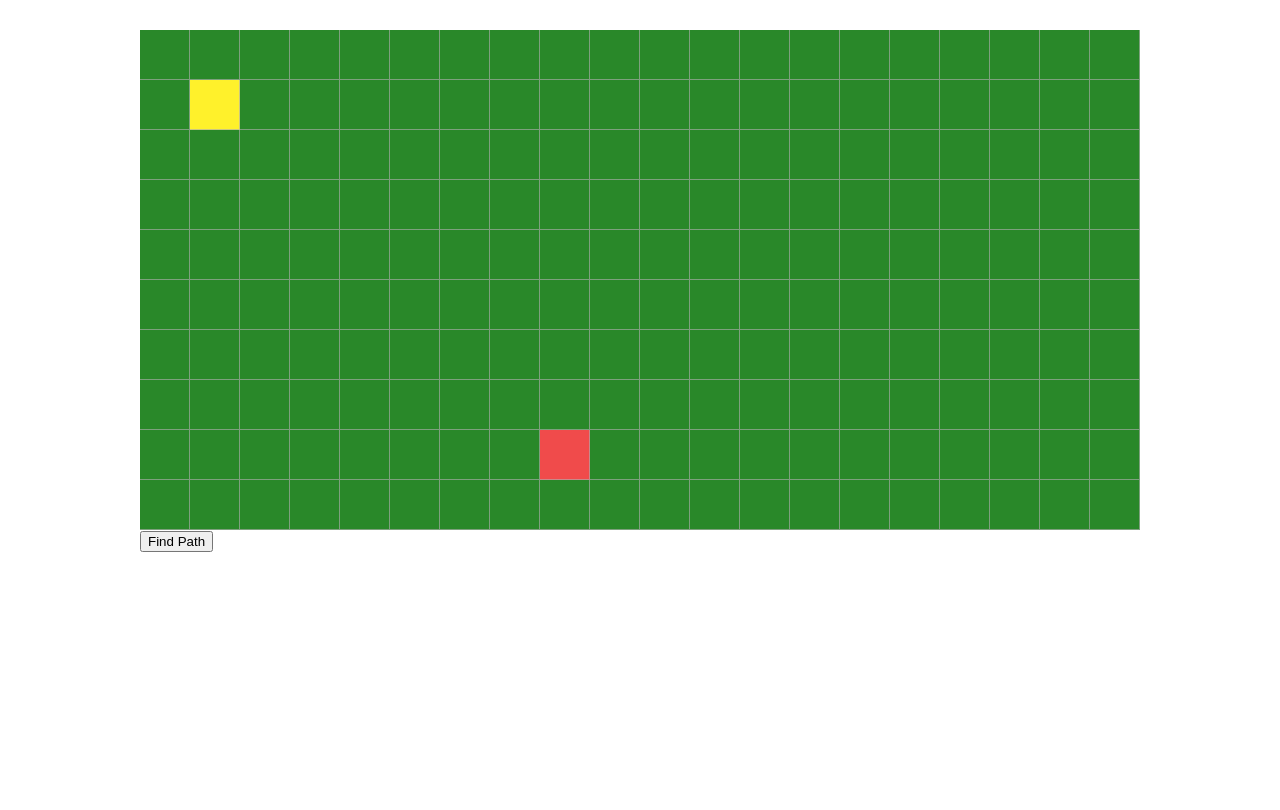
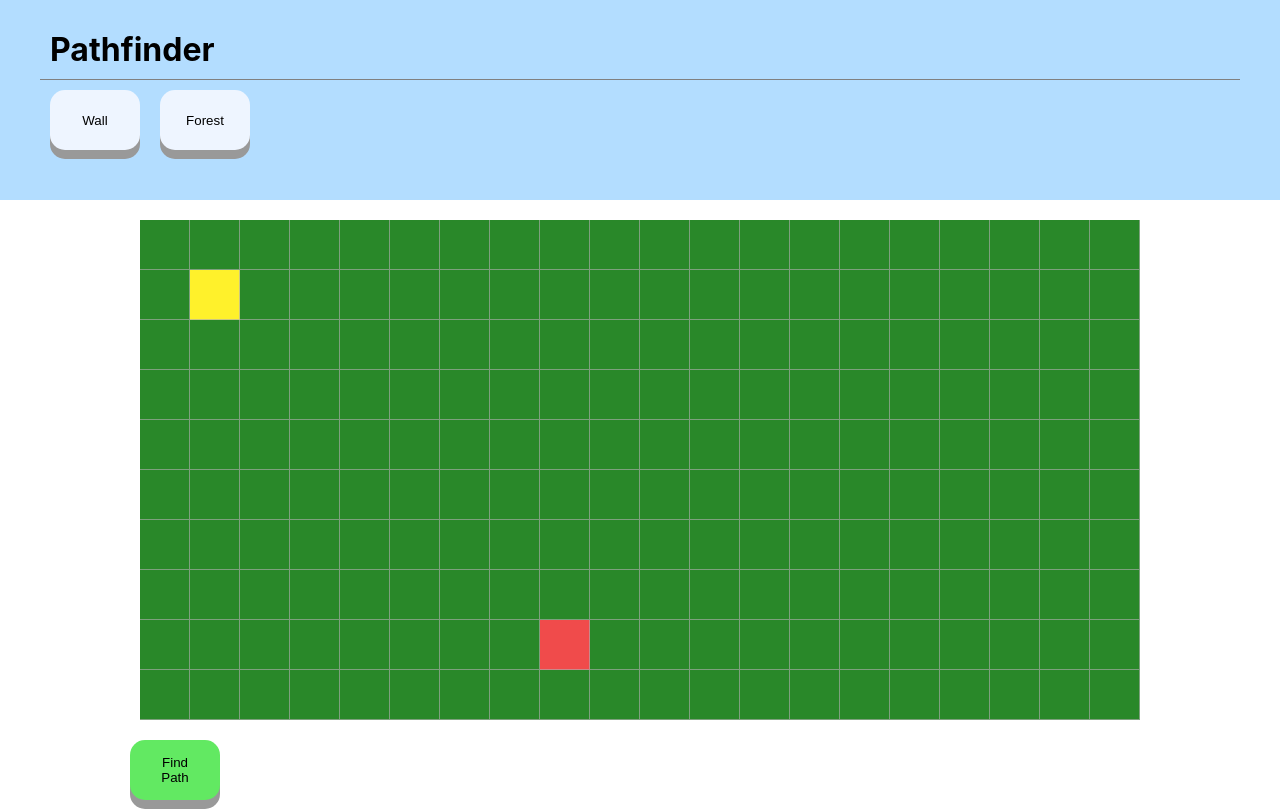
Before and after one commit to dingdongg/pathfinding, a React (Create React App) app: page / in a window 1280 px wide. Built offline with nearby package versions, Linux system fonts and the light colour scheme.

Commit message:
Started adding controls bar

```diff
--- a/src/App.css
+++ b/src/App.css
@@ -1,16 +1,57 @@
 * {
   box-sizing: border-box;
+  margin: 0;
+  padding: 0;
 }
 
 body {
   margin: 0;
-  font-family: -apple-system, BlinkMacSystemFont, 'Segoe UI', 'Roboto', 'Oxygen', 'Ubuntu', 'Cantarell', 'Fira Sans', 'Droid Sans', 'Helvetica Neue', sans-serif;
+  font-family: -apple-system, BlinkMacSystemFont, "Segoe UI", "Roboto", "Oxygen", "Ubuntu", "Cantarell", "Fira Sans", "Droid Sans", "Helvetica Neue", sans-serif;
   -webkit-font-smoothing: antialiased;
   -moz-osx-font-smoothing: grayscale;
 }
 
 code {
-  font-family: source-code-pro, Menlo, Monaco, Consolas, 'Courier New', monospace;
+  font-family: source-code-pro, Menlo, Monaco, Consolas, "Courier New", monospace;
+}
+
+.controls {
+  display: block;
+  width: 100%;
+  padding: 20px 40px 40px 40px;
+  background-color: #b3ddff;
+}
+
+.controls h1 {
+  padding: 10px;
+  border-bottom: 1px grey solid;
+}
+
+.controls .placements {
+  display: inline-flex;
+}
+
+.controls button {
+  width: 90px;
+  height: 60px;
+  margin: 10px;
+  padding: 15px 25px;
+  text-align: center;
+  cursor: pointer;
+  background-color: #eef5ff;
+  border: none;
+  border-radius: 15px;
+  box-shadow: 0 9px #999;
+}
+
+.controls button:hover {
+  background-color: #cde0f1;
+}
+
+.controls button:active {
+  background-color: #a8c2db;
+  box-shadow: 0 5px gray;
+  transform: translateY(4px);
 }
 
 .node {
@@ -146,11 +187,36 @@ code {
   grid-template-rows: repeat(10, 50px);
   grid-template-columns: repeat(20, 50px);
   grid-auto-flow: dense;
+  margin: 20px;
+}
+
+button {
+  display: block;
+  width: 90px;
+  height: 60px;
+  margin: 10px;
+  padding: 15px 25px;
+  text-align: center;
+  cursor: pointer;
+  background-color: #62e962;
+  border: none;
+  border-radius: 15px;
+  box-shadow: 0 9px #999;
+}
+
+button:hover {
+  background-color: #25b925;
+}
+
+button:active {
+  background-color: #0b7c0b;
+  box-shadow: 0 5px gray;
+  transform: translateY(4px);
 }
 
 .App {
   display: flex;
   justify-content: center;
-  margin: 30px;
+  flex-wrap: wrap;
 }
 /*# sourceMappingURL=App.css.map */
--- a/src/App/App.js
+++ b/src/App/App.js
@@ -1,8 +1,10 @@
 import Board from './Board.js';
+import Controls from './Controls.js';
 
 function App() {
   return (
     <div className="App">
+      <Controls />
       <Board />
     </div>
   );
--- a/src/App/Board.js
+++ b/src/App/Board.js
@@ -13,7 +13,7 @@ const HoldStart = Symbol(1);
 const HoldEnd = Symbol(2);
 const HoldWall = Symbol(3);
 
-// Class for the board where pathfinding occurs
+
 export default class Board extends Component {
     constructor(props) {
         super(props);
--- /dev/null
+++ b/src/App/Controls.js
@@ -0,0 +1,14 @@
+import React, { Component } from 'react';
+
+export default class Controls extends Component {
+
+    render() {
+        return (<div className="controls">
+            <h1>Pathfinder</h1>
+            <div className="placements">
+                <button>Wall</button>
+                <button>Forest</button>
+            </div>
+        </div>);
+    }
+}
--- a/src/Sass/App.scss
+++ b/src/Sass/App.scss
@@ -1,9 +1,11 @@
 @import "reset";
+@import "abstract";
+@import "controls";
 @import "node";
 @import "board";
 
 .App {
     display: flex;
     justify-content: center;
-    margin: 30px;
+    flex-wrap: wrap;
 }
--- a/src/Sass/_board.scss
+++ b/src/Sass/_board.scss
@@ -8,4 +8,10 @@ $width: 20;
     grid-template-rows: repeat($height, $length);
     grid-template-columns: repeat($width, $length);
     grid-auto-flow: dense;
+    margin: 20px;
 }
+
+button {
+    display: block;
+    @include button(rgb(98, 233, 98), rgb(37, 185, 37), rgb(11, 124, 11), );
+}
--- /dev/null
+++ b/src/Sass/_controls.scss
@@ -0,0 +1,19 @@
+.controls {
+    display: block;
+    width: 100%;
+    padding: 20px 40px 40px 40px;
+    background-color: rgb(179, 221, 255);
+
+    h1 {
+        padding: 10px;
+        border-bottom: 1px grey solid;
+    }
+
+    .placements {
+        display: inline-flex;
+    }
+
+    button {
+        @include button(rgb(238, 245, 255), rgb(205, 224, 241), rgb(168, 194, 219));
+    }
+}
--- a/src/Sass/_reset.scss
+++ b/src/Sass/_reset.scss
@@ -1,17 +1,17 @@
 * {
   box-sizing: border-box;
+  margin: 0;
+  padding: 0;
 }
 
 body {
   margin: 0;
-    font-family: -apple-system, BlinkMacSystemFont, 'Segoe UI', 'Roboto', 'Oxygen',
-      'Ubuntu', 'Cantarell', 'Fira Sans', 'Droid Sans', 'Helvetica Neue',
-      sans-serif;
+  font-family: -apple-system, BlinkMacSystemFont, "Segoe UI", "Roboto", "Oxygen", "Ubuntu", "Cantarell", "Fira Sans",
+    "Droid Sans", "Helvetica Neue", sans-serif;
   -webkit-font-smoothing: antialiased;
   -moz-osx-font-smoothing: grayscale;
 }
 
 code {
-    font-family: source-code-pro, Menlo, Monaco, Consolas, 'Courier New',
-      monospace;
+  font-family: source-code-pro, Menlo, Monaco, Consolas, "Courier New", monospace;
 }
```
Also changed, not shown: src/Sass/_abstract.scss (added, +28 -0 lines), 1 other file (tests, documents, lock files or other folders). Lines whose indentation alone changed are shown as unchanged.
